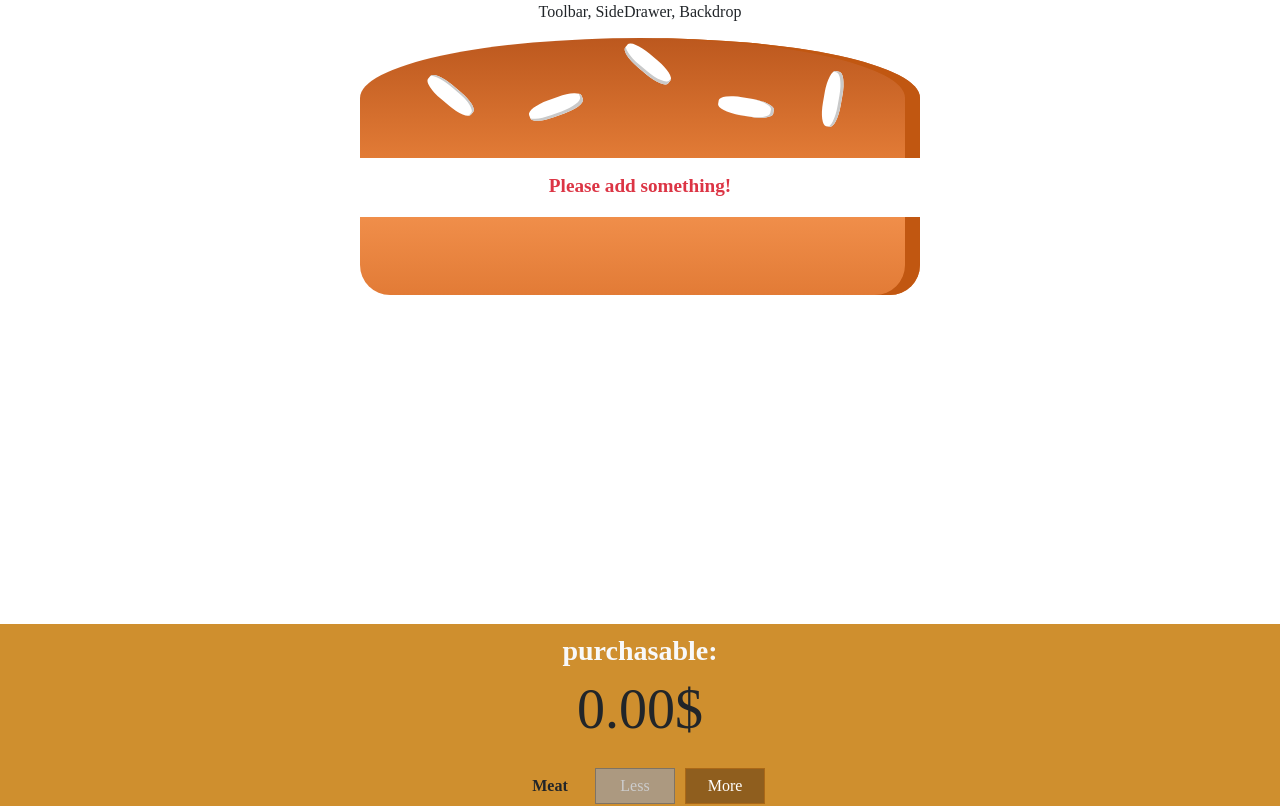
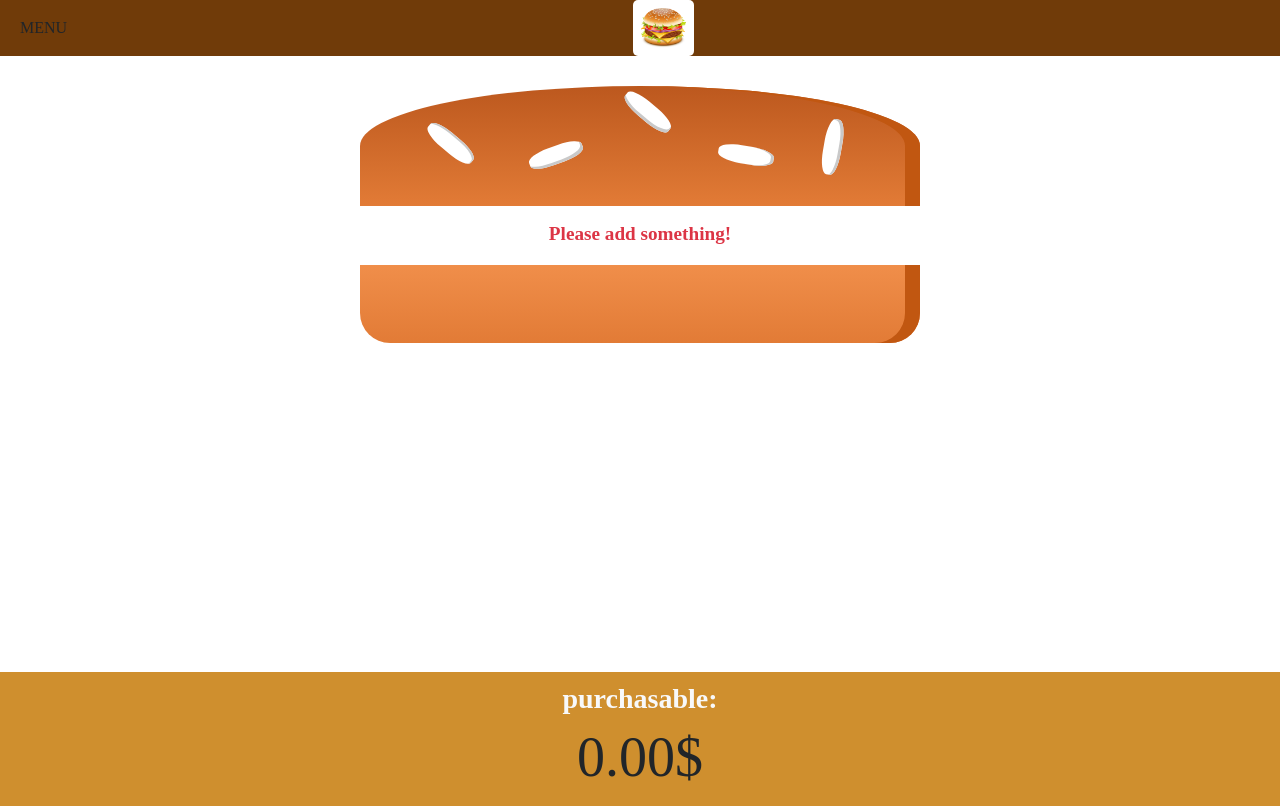
Before and after one commit to alimirzaeimajd/Umami-Burger_ClassComponents, a React app: page / in a window 1280 px wide. Shown: the top 806 px of the page. Built offline with nearby package versions, Linux system fonts and the light colour scheme; a web font is replaced by a local one.

Commit message:
create Toolbar with Logo

```diff
--- a/public/index.html
+++ b/public/index.html
@@ -3,7 +3,7 @@
 
 <head>
   <meta charset="utf-8" />
-  <link rel="icon" href="https://www.freepnglogos.com/uploads/burger-png/download-hamburger-burger-png-image-mac-burger-png-24.png" />
+  <link rel="icon" href="../src/assets/images/download-hamburger-burger-png-image-mac-burger-png-24.png" />
   <meta name="viewport" content="width=device-width, initial-scale=1" />
   <meta name="theme-color" content="#000000" />
   <meta name="description" content="Web site created using create-react-app" />
--- /dev/null
+++ b/src/Components/Layout/BurgerLayout.css
@@ -0,0 +1,3 @@
+.Content {
+    margin-top: 72px;
+}
--- a/src/Components/Layout/BurgerLayout.js
+++ b/src/Components/Layout/BurgerLayout.js
@@ -1,10 +1,12 @@
 import React from "react";
 import Aux from '../../hoc/auxxx'
+import Toolbar from "../Navigation/Toolbar/Toolbar";
+import './BurgerLayout.css';
 
 const Layout = (props) => (
     <Aux>
-    <div>Toolbar, SideDrawer, Backdrop</div>
-    <main>{props.children}</main>
+    <Toolbar />
+    <main className="Content">{props.children}</main>
     </Aux>
 );
 
--- /dev/null
+++ b/src/Components/Logo/Logo.css
@@ -0,0 +1,11 @@
+.Logo {
+    background-color: white;
+    padding: 8px;
+    height: 100%;
+    box-sizing: border-box;
+    border-radius: 5px;
+}
+
+.Logo img {
+    height: 100%;
+}
--- /dev/null
+++ b/src/Components/Logo/Logo.js
@@ -0,0 +1,11 @@
+import React from "react";
+import BurgerLogo from "../../assets/images/download-hamburger-burger-png-image-mac-burger-png-24.png";
+import './Logo.css';
+
+const Logo = (props) => (
+    <div className="Logo" >
+        <img src={BurgerLogo}/>
+    </div>
+);
+
+export default Logo;
--- /dev/null
+++ b/src/Components/Navigation/Toolbar/Toolbar.css
@@ -0,0 +1,28 @@
+.Toolbar {
+    height: 56px;
+    width: 100%;
+    position: fixed;
+    top: 0;
+    left: 0;
+    background-color: #703B09;
+    display: flex;
+    justify-content: space-between;
+    align-items: center;
+    padding: 0 20px;
+    box-sizing: border-box;
+    z-index: 90;
+}
+
+.Toolbar nav {
+    height: 100%;
+}
+
+/* .Logo {
+    height: 80%;
+}
+
+@media (max-width: 499px) {
+    .DesktopOnly {
+        display: none;
+    }
+} */
--- /dev/null
+++ b/src/Components/Navigation/Toolbar/Toolbar.js
@@ -0,0 +1,15 @@
+import React from "react";
+import './Toolbar.css';
+import Logo from "../../Logo/Logo";
+
+const Toolbar = (props) => (
+    <header className="Toolbar">
+        <div>MENU</div>
+        <Logo />
+        <nav>
+
+        </nav>
+    </header>
+);
+
+export default Toolbar;
```
Also changed, not shown: src/Components/thisisBurger/OrderSum/OrderSum.js (line endings or trailing spaces), src/assets/images/download-hamburger-burger-png-image-mac-burger-png-24.png (added).
